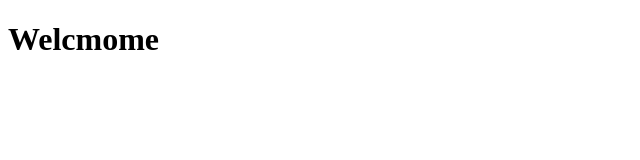
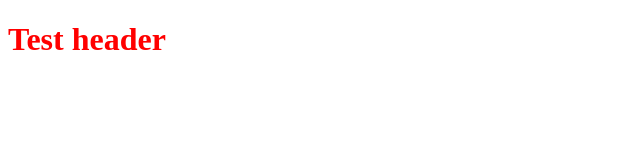
Before and after one commit to sahilbaig/sahilbaig.github.io, a plain HTML site: page index.html in a window 1280 px wide. Shown: the whole page, without its empty margins (0-640 px from the left). Drawn offline with Linux system fonts and the light colour scheme.

Commit message:
adding css

```diff
--- /dev/null
+++ b/index.css
@@ -0,0 +1,3 @@
+h1{
+    color: red;
+}
--- a/index.html
+++ b/index.html
@@ -4,10 +4,12 @@
     <meta charset="UTF-8">
     <meta http-equiv="X-UA-Compatible" content="IE=edge">
     <meta name="viewport" content="width=device-width, initial-scale=1.0">
-    <title>Document</title>
+    <title>Testing github pages</title>
+    <link rel="stylesheet" href="index.css">
+
 </head>
 <body>
-    <h1>Welcmome</h1>
+    <h1>Test header</h1>
 
 </body>
 </html>
```
